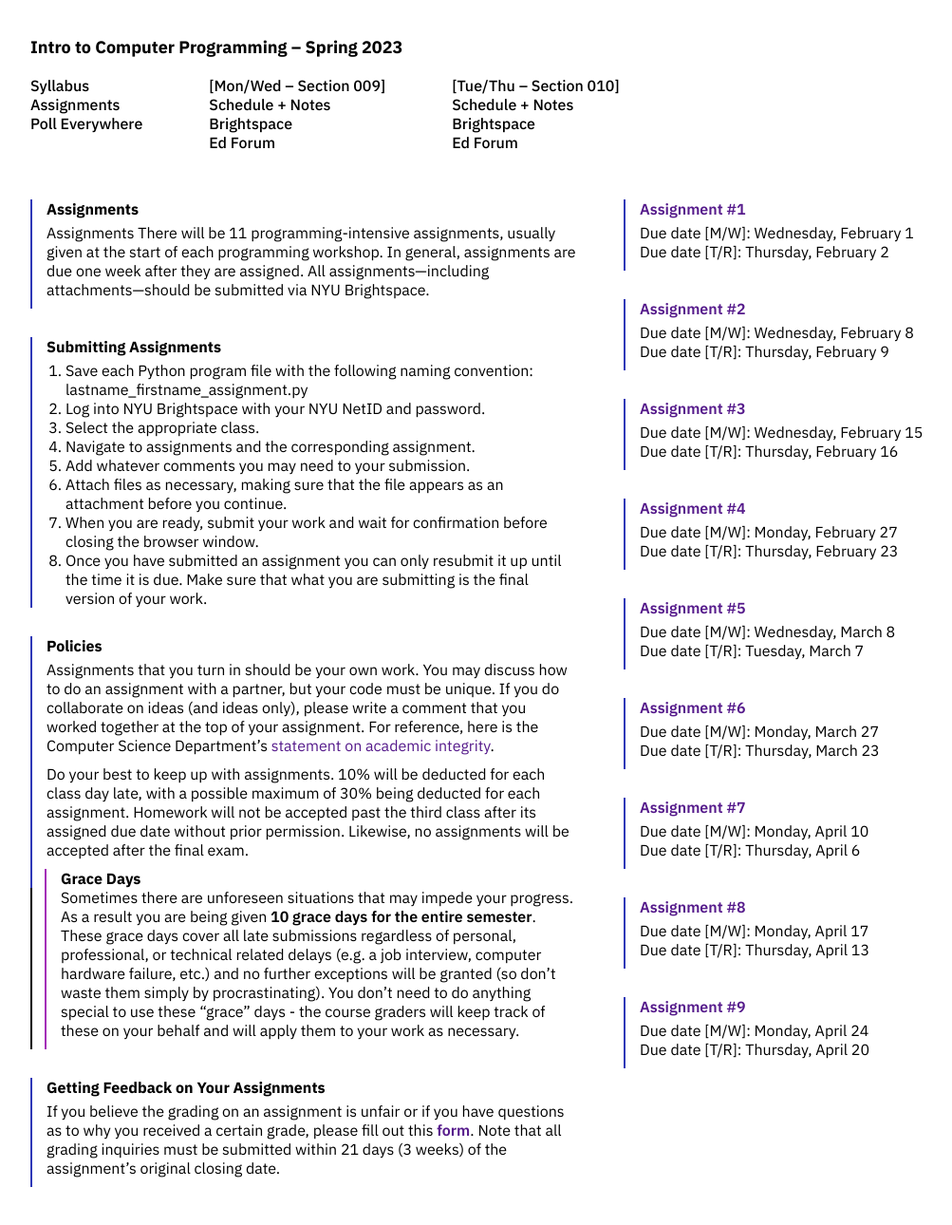
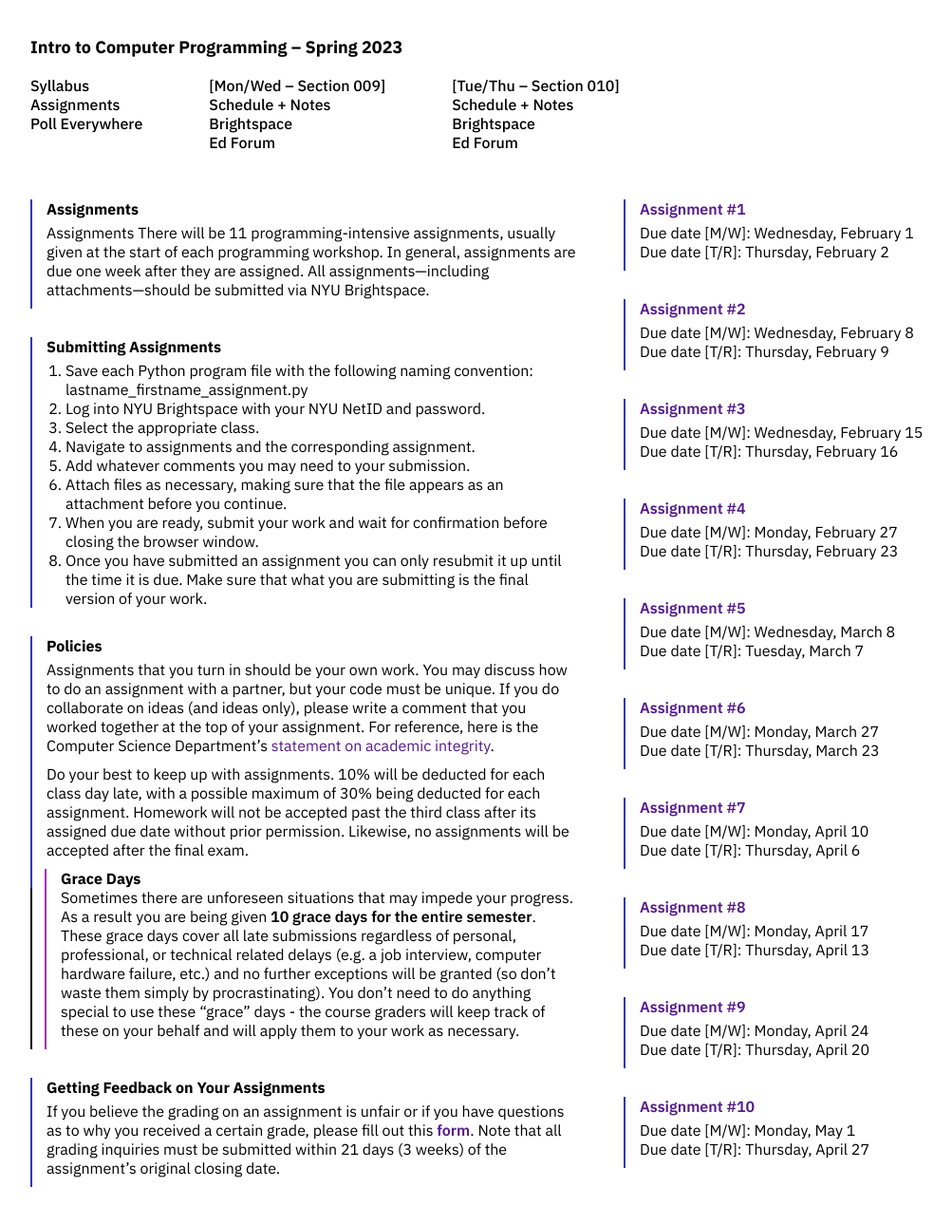
Before and after one commit to emilydidthis/CSCI-UA.0002-Spring23, a Jekyll site: the page built from assignments.markdown, in a window 1280 px wide. Shown: the whole page at 95% size, without its empty margins (8-1011 px from the left). Built offline with Jekyll 4.4.1, drawn with Linux system fonts in a browser that asks for light colours.

Commit message:
assignment 10

````diff
--- a/assignments.markdown
+++ b/assignments.markdown
@@ -73,6 +73,10 @@ Due date [T/R]: Thursday, April 13
 Due date [M/W]: Monday, April 24
 Due date [T/R]: Thursday, April 20
 
+## [**Assignment #10**]({{ site.url }}{{ site.baseurl }}/assignments/10.html)
+Due date [M/W]: Monday, May 1
+Due date [T/R]: Thursday, April 27
+
 <!--
 
 
--- a/assignments/09.markdown
+++ b/assignments/09.markdown
@@ -4,6 +4,7 @@ title: assignments-09
 ---
 
 ## Assignment #9
+
 
 ### Part 1
 This program relies on a series of data files. Simply right-click on the links below (control-click on a Mac) and select Save-As to save these files to your computer. Ensure that these files are stored in a folder that contains your source code file (i.e. 'LastnameFirstname_assign9_part1.py') for this project as well.
--- a/assignments/on-deck/10.markdown
+++ b/assignments/10.markdown
@@ -253,7 +253,7 @@ print (test3)
 ### Part 2b
 Next, you will need a series of files to search. For the purpose of this program we are providing you with a ZIP file that contains over a hundred random paragraphs of text. These paragraphs have been obtained from [**this website**](https://randomwordgenerator.com/paragraph.php).
 
-[**Download this ZIP file**](https://emilydidthis.github.io/CSCI-UA.0002-009/assignments/assignment-resources/assignment10_data-v2.zip) now and extract it to your computer. Move the 'data' folder that you extract to the folder where you are writing your assignment. Your file structure should look like the following:
+<a href="{{ site.url }}{{ site.baseurl }}/assets/text-files/assignment10_data-v2.zip" download>**Download this ZIP file**</a> now and extract it to your computer. Move the 'data' folder that you extract to the folder where you are writing your assignment. Your file structure should look like the following:
 
 ```
 assignment10/                                           (folder)
````
Also changed, not shown: 1 other file.
